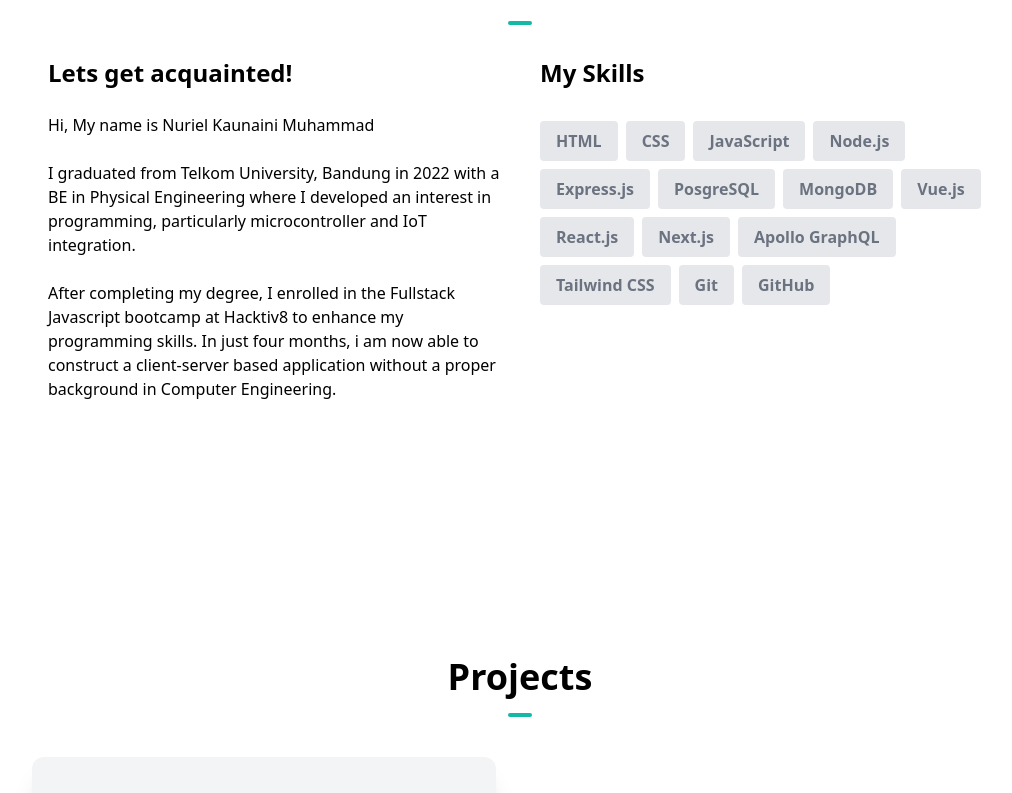
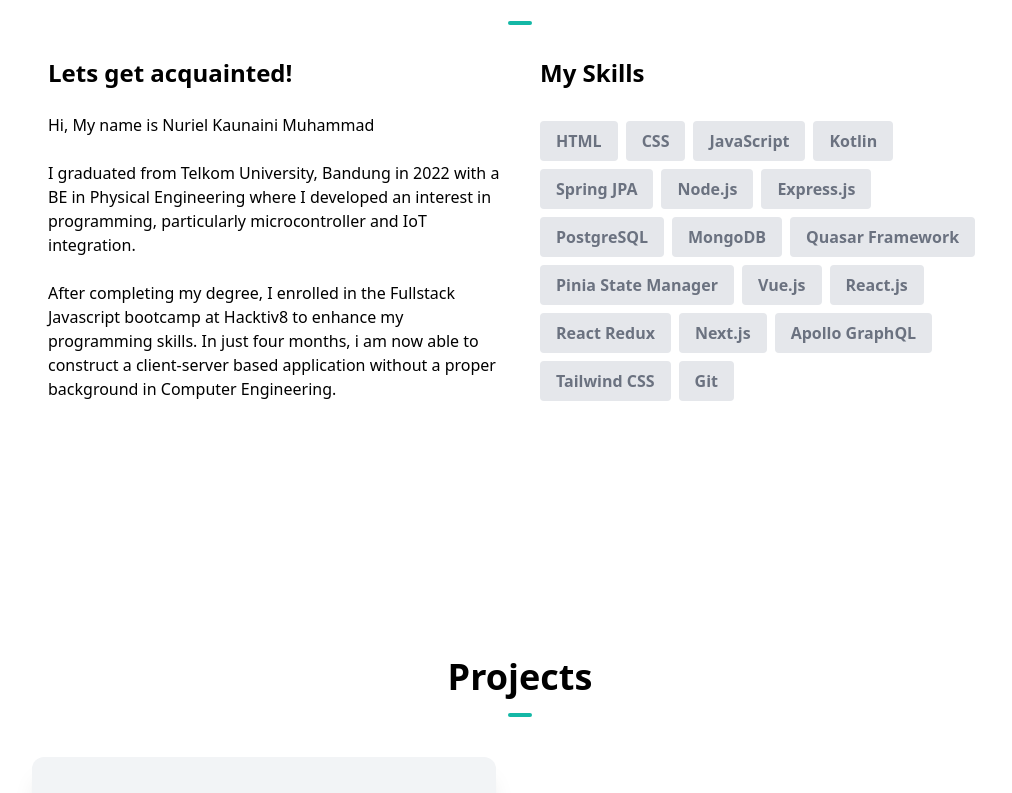
Before and after one commit to pleb00/personal-portfolio, a Next.js app: page / in a window 1280 px wide. Shown: the part 866-1659 px from the top of the page, without its empty margins (120-1132 px from the left). Built offline with nearby package versions, Linux system fonts and the light colour scheme.

Commit message:
feat: switching to json for easy access

```diff
--- a/components/AboutSection.tsx
+++ b/components/AboutSection.tsx
@@ -1,22 +1,10 @@
 import React from "react"
 import Image from "next/image"
+import fs from 'fs'
 
-const skills = [
-    { skill: "HTML" },
-    { skill: "CSS" },
-    { skill: "JavaScript" },
-    { skill: "Node.js" },
-    { skill: "Express.js" },
-    { skill: "PosgreSQL" },
-    { skill: "MongoDB" },
-    { skill: "Vue.js" },
-    { skill: "React.js" },
-    { skill: "Next.js" },
-    { skill: "Apollo GraphQL" },
-    { skill: "Tailwind CSS" },
-    { skill: "Git" },
-    { skill: "GitHub" },
-]
+const rawData = fs.readFileSync('./public/json/skills.json', 'utf-8')
+const skills = JSON.parse(rawData)
+
 
 const AboutSection = () => {
     return (
--- a/components/ProjectSection.tsx
+++ b/components/ProjectSection.tsx
@@ -3,32 +3,11 @@ import Image from "next/image"
 import Link from "next/link"
 import SlideUp from "./SlideUp"
 import { BsGithub, BsArrowUpRightSquare } from "react-icons/bs"
+import fs from 'fs'
 
-const projects = [
-    {
-        name: "EQuiz+",
-        description:
-            "EQuiz+ is an online exam platform that enables users to host and take exams effortlessly. With Text-to-Speech, users can listen to questions, while Speech-to-Text helps answer and navigate through exams. eQuiz+ also generates e-certificates upon exam completion. The backend utilizes NodeJS, ExpressJS, PostgreSQL, and SequelizeJS for robust performance and efficient data management. For the frontend, eQuiz+ leverages ReactJS and Redux for responsive UI and seamless state management.",
-        image: "/equiz.png",
-        github: "https://github.com/equiz-plus/equiz-react",
-        link: "https://equiz-plus-9d092.web.app/",
-    },
-    {
-        name: "Pleb Kicks",
-        description: "A website based application to shop for shoes, includes payment gateway using Midtrans, account system with JWT for password security, and wishlist system.",
-        image: "/pleb-kicks.png",
-        github: "https://github.com/pleb00/pleb-kicks",
-        link: "https://github.com/pleb00/pleb-kicks",
-    },
-    {
-        name: "Bluedit",
-        description:
-            "Content viewer application for users with integrated pagination, bookmarks, query search and QR code for sharing individual post.",
-        image: "/bluedit.png",
-        github: "https://github.com/pleb00/bluedit",
-        link: "https://github.com/pleb00/bluedit",
-    },
-]
+const rawData = fs.readFileSync('./public/json/projects.json', 'utf-8')
+const projects = JSON.parse(rawData)
+
 
 const ProjectsSection = () => {
     return (
--- /dev/null
+++ b/public/json/projects.json
@@ -0,0 +1,30 @@
+[
+    {
+        "name": "EQuiz+",
+        "description": "EQuiz+ is an online exam platform that enables users to host and take exams effortlessly. With Text-to-Speech, users can listen to questions, while Speech-to-Text helps answer and navigate through exams. eQuiz+ also generates e-certificates upon exam completion. The backend utilizes NodeJS, ExpressJS, PostgreSQL, and SequelizeJS for robust performance and efficient data management. For the frontend, eQuiz+ leverages ReactJS and Redux for responsive UI and seamless state management.",
+        "image": "/equiz.png",
+        "github": "https://github.com/equiz-plus/equiz-react",
+        "link": "https://equiz-plus-9d092.web.app/"
+    },
+    {
+        "name": "Pleb Kicks",
+        "description": "A website based application to shop for shoes, includes payment gateway using Midtrans, account system with JWT for password security, and wishlist system.",
+        "image": "/pleb-kicks.png",
+        "github": "https://github.com/pleb00/pleb-kicks",
+        "link": "https://github.com/pleb00/pleb-kicks"
+    },
+    {
+        "name": "Bluedit",
+        "description": "Content viewer application for users with integrated pagination, bookmarks, query search and QR code for sharing individual post.",
+        "image": "/bluedit.png",
+        "github": "https://github.com/pleb00/bluedit",
+        "link": "https://github.com/pleb00/bluedit"
+    },
+    {
+        "name": "Bluedit",
+        "description": "Content viewer application for users with integrated pagination, bookmarks, query search and QR code for sharing individual post.",
+        "image": "/bluedit.png",
+        "github": "https://github.com/pleb00/bluedit",
+        "link": "https://github.com/pleb00/bluedit"
+    }
+]
--- /dev/null
+++ b/public/json/skills.json
@@ -0,0 +1,20 @@
+[
+    { "skill": "HTML" },
+    { "skill": "CSS" },
+    { "skill": "JavaScript" },
+    { "skill": "Kotlin" },
+    { "skill": "Spring JPA" },
+    { "skill": "Node.js" },
+    { "skill": "Express.js" },
+    { "skill": "PostgreSQL" },
+    { "skill": "MongoDB" },
+    { "skill": "Quasar Framework" },
+    { "skill": "Pinia State Manager" },
+    { "skill": "Vue.js" },
+    { "skill": "React.js" },
+    { "skill": "React Redux" },
+    { "skill": "Next.js" },
+    { "skill": "Apollo GraphQL" },
+    { "skill": "Tailwind CSS" },
+    { "skill": "Git" }
+]
```
